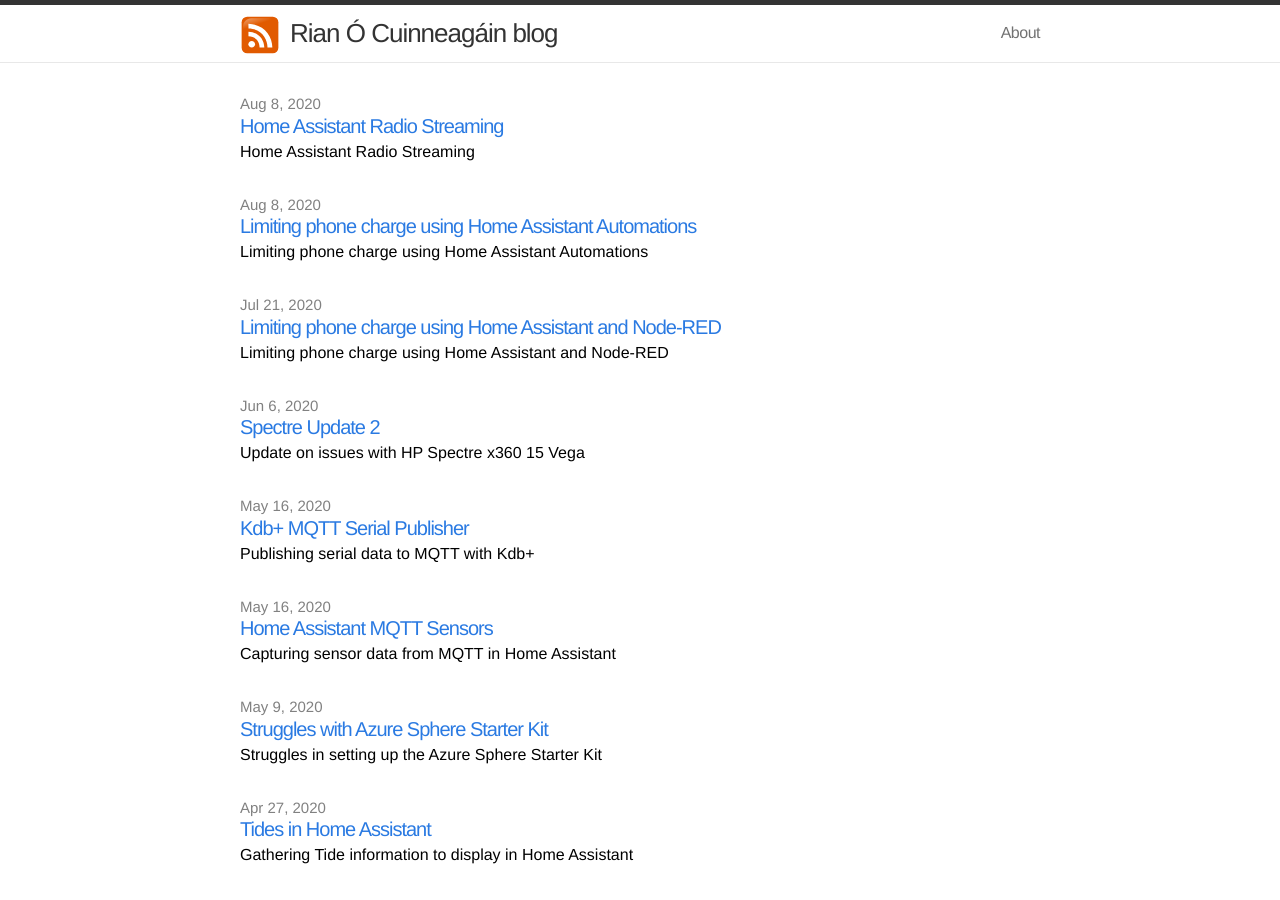
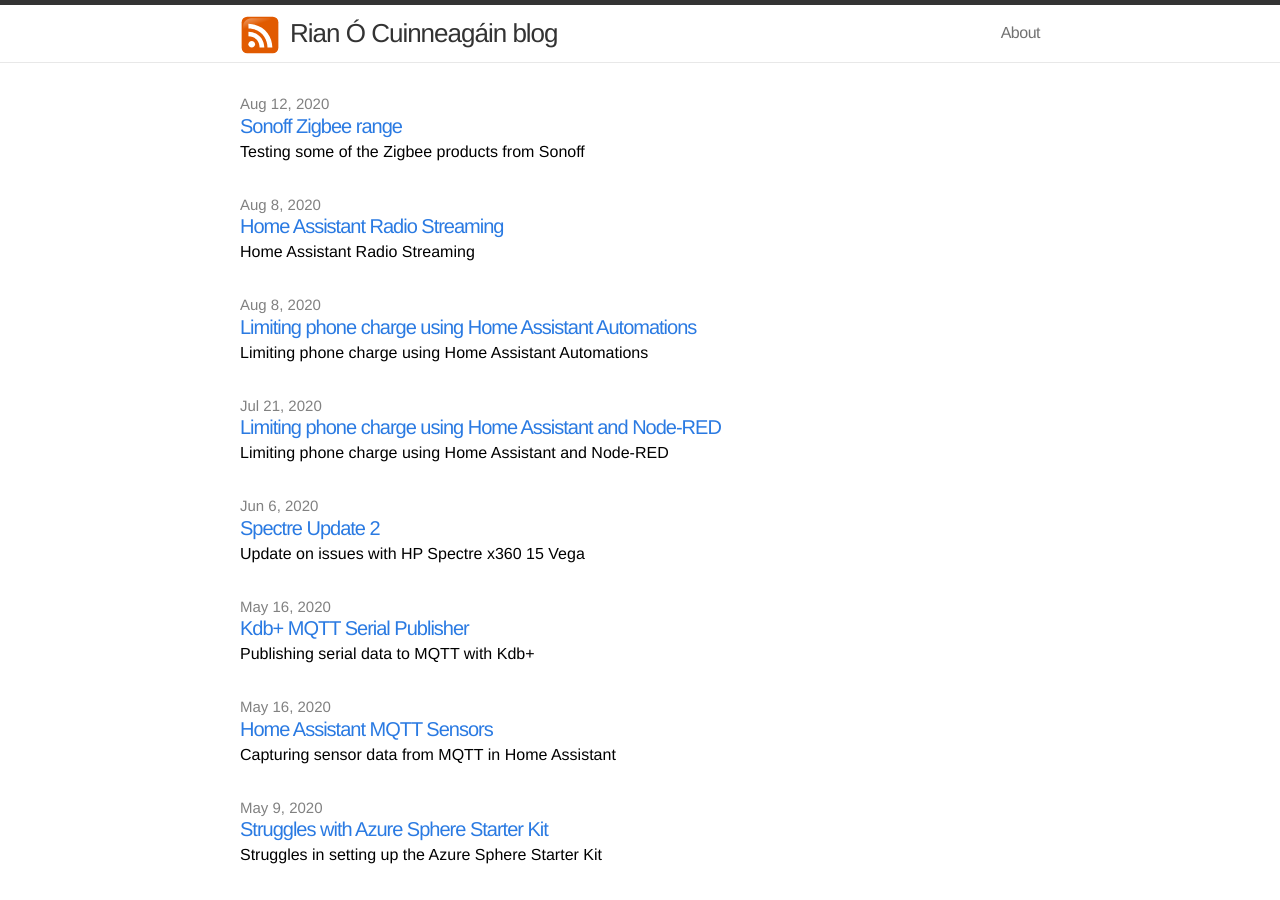
Before and after one commit to rianoc/rianoc.github.io, a Jekyll site: the page built from index.html, in a window 1280 px wide and 900 px high. Built offline with Jekyll 4.4.1, drawn with Linux system fonts in a browser that asks for light colours; part of the change alters nothing that is shown.

Commit message:
Add Zigbee post

````diff
--- a/_posts/2020-08-08-Home-Assistant-Radio-Streaming.md
+++ b/_posts/2020-08-08-Home-Assistant-Radio-Streaming.md
@@ -58,4 +58,4 @@ The steps then were to:
 
 My full [chromecast_radio.yaml]({{ site.url }}/assets/code/chromecast_radio.yaml) is available. Originally I had embedded it in a code block in this post but github pages build failed with an unknown [Liquid tag](https://docs.github.com/en/github/working-with-github-pages/troubleshooting-jekyll-build-errors-for-github-pages-sites#unknown-tag-error) error.
 
-Now I can control radio from the UI in Home Assistant but this still requires a device with a web browser to operate. I will cover how I automated starting a stream with a single button press in my next post.
+Now I can control radio from the UI in Home Assistant but this still requires a device with a web browser to operate. I will cover how I automated starting a stream with a single button press in my next [post](https://rianoc.github.io/2020/08/12/Sonoff-Zigbee/).
--- /dev/null
+++ b/_posts/2020-08-12-Sonoff-Zigbee.md
@@ -0,0 +1,65 @@
+---
+layout: post
+title:  "Sonoff Zigbee range"
+excerpt: "Testing some of the Zigbee products from Sonoff"
+date:   2020-08-12 13:09:00:00
+---
+
+I wanted to get some buttons to help with some common home automations. Sometimes asking Google Assistant or using an app is annoying or slow.
+
+Initially I had looked into finding a way to use some very cheap Bluetooth tags which would not be range limited in my
+apartment. After looking more in to using them there didn't seem to be a tidy/reliable method to repurpose them. Instead when I saw some information on Zigbee buttons and sensors I bought a selection.
+
+## Zigbee Button
+
+The [SNZB-01](https://sonoff.tech/product/smart-home-security/snzb-01) button is compact and has single, double, and long press actions. I have placed them around rooms and assigned tasks using Home Assistant automations.
+
+**Living room:**
+
+* **Single press:** Toggle a Philips hue light + a Sonoff 26 plug with a string of LEDs plugged in to it.
+* **Double press:** Toggle a Sonoff S26 plug with a pedestal fan plugged in to it.
+* **Long press:** Stream RTÉ Radio on a Nest home mini. Background details can be found in a previous [post](https://rianoc.github.io/2020/08/08/Home-Assistant-Radio-Streaming/). The full automation resulted in:
+
+```yaml
+- id: '1597176597944'
+  alias: RTÉ Living Room
+  description: ''
+  trigger:
+  - device_id: 6e6ab8821a50495d89b21e31cc7add72
+    discovery_id: 0x00124b001ca70e51 action_long
+    domain: mqtt
+    platform: device
+    subtype: long
+    type: action
+  condition: []
+  action:
+  - data:
+      option: Living Room
+    entity_id: input_select.chromecast_radio
+    service: input_select.select_option
+  - data:
+      option: RTE One
+    entity_id: input_select.radio_station
+    service: input_select.select_option
+  - data:
+      value: 0.6
+    entity_id: input_number.volume_radio
+    service: input_number.set_value
+  - data: {}
+    service: script.radio
+  mode: single
+  ```
+
+I bought 3 so will be able to enable similar tasks in other rooms. One key one will be replacing my current "Goodnight" routine in Google Assistant. I bought a [LENOVO smart CLOCK](https://www.lenovo.com/gb/en/smart-clock/) but when I trigger the routine even from the touchscreen it responds with "Goodnight Rian", I want this to be silent. Generally I found the clock and Google Assistant lacking enough flexibility.
+
+## Zigbee Temperature & Humidity Sensor
+
+The [SNZB-02](https://sonoff.tech/product/smart-home-security/snzb-02) temperature & humidity sensor. It publishes values roughly every 8 minutes from what I've found. The one trick I feel they missed is that the external reset button could have also been enabled as a button as well.
+
+## Zigbee USB Dongle
+
+The [CC2531](https://www.itead.cc/cc2531-usb-dongle.html) USB Dongle was very quick to  integrate with Home Assistant using [Zigbeetomqtt](https://www.zigbee2mqtt.io/). The one thing I did find was my Raspberry Pi started dropping off the Wifi network after I installed it. This was due to interference between Zigbee and Wifi both on 2.4Ghz. To remedy I bought a [1M USB extension](https://www.startech.com/uk/Cables/USB-2.0/USB-2.0-Cables/3foot-Black-USB-20-Extension-Cable-A-to-A-Male-to-Female~USBEXTAA3BK) which solved the issue.
+
+## Zigbee Bridge
+
+The [ZBBridge](https://sonoff.tech/product/smart-home-security/zbbridge) has both Wifi and Zigbee radio which allows it to act as a stand alone bridge to bring Zigbee devices on to the network. I tested it briefly and it worked with the [eWeLink](https://sonoff.tech/ewelink) app. I am not currently using it as I do not want to actually use eWeLink. Instead I will eventually use [Tasmota](https://github.com/arendst/Tasmota) once it is no longer labelled [experimental](https://templates.blakadder.com/sonoff_ZBBridge.html). For now the USB dongle is enough.
````
